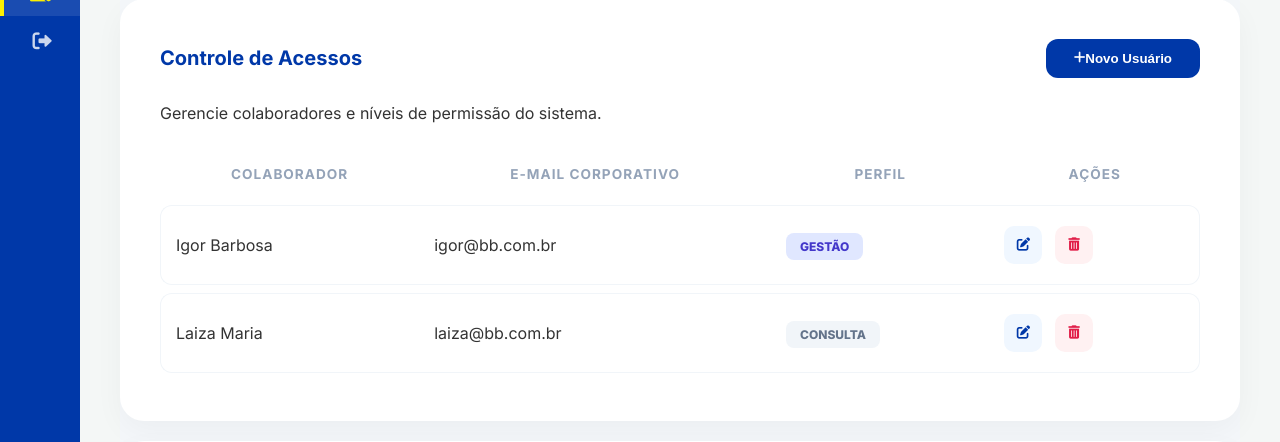
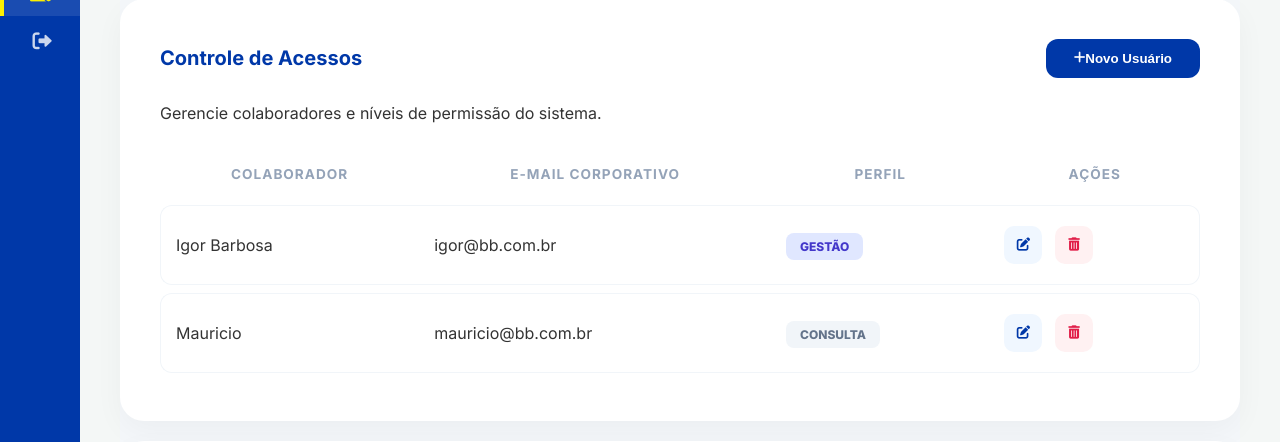
Before and after one commit to igorbarbosaws/rise-up, a Flask app: page /admin in a window 1280 px wide. Shown: the part 336-778 px from the top of the page. Run offline with Flask 3, Linux system fonts and the light colour scheme.

Commit message:
Update admin.html

```diff
--- a/templates/admin.html
+++ b/templates/admin.html
@@ -68,8 +68,8 @@
                                 </td>
                             </tr>
                             <tr>
-                                <td class="fw-bold">Laiza Maria</td>
-                                <td class="text-secondary">laiza@bb.com.br</td>
+                                <td class="fw-bold">Mauricio</td>
+                                <td class="text-secondary">mauricio@bb.com.br</td>
                                 <td><span class="badge-profile profile-consulta">CONSULTA</span></td>
                                 <td class="text-center">
                                     <button class="btn btn-action edit"><i class="fas fa-edit"></i></button>
```
